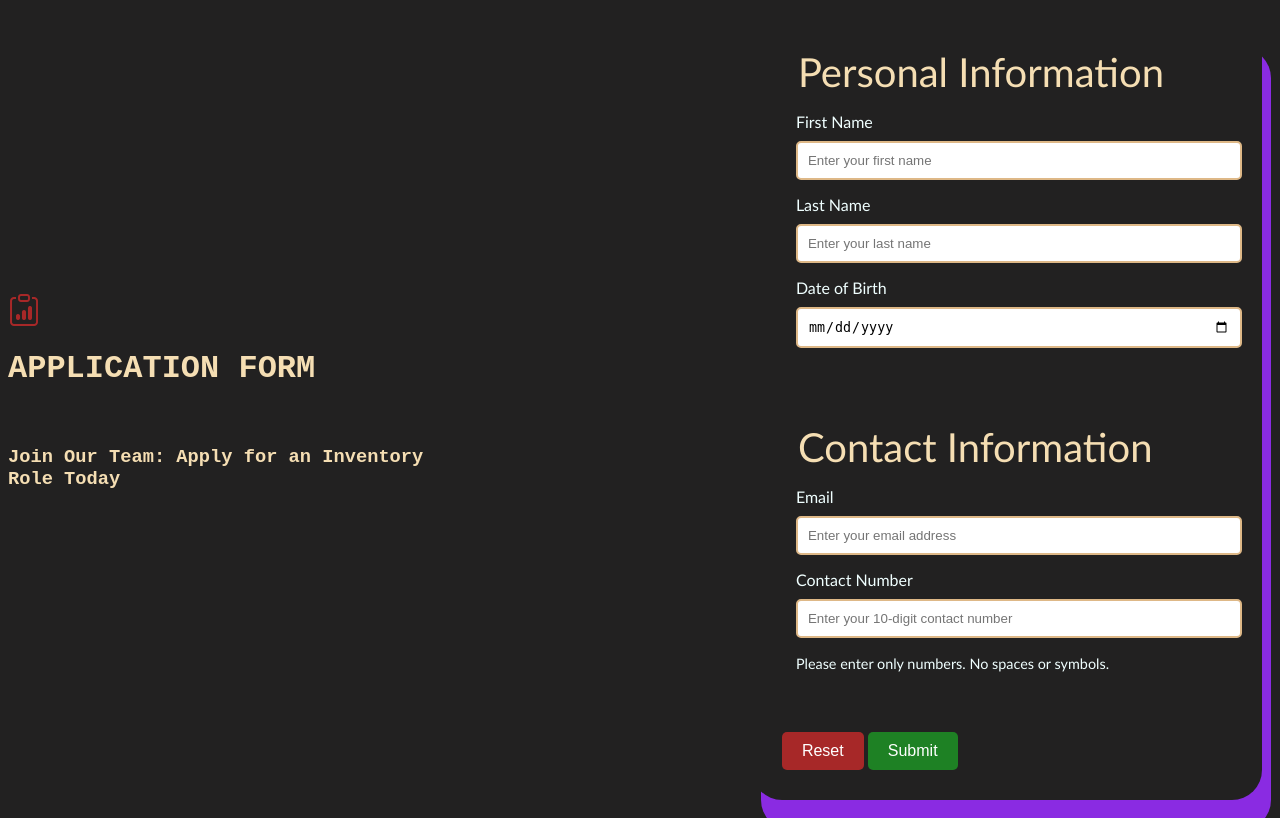
After one commit to eileenprinsla/WebTechnology, a PHP site: page /application.html in a window 1280 px wide. The commit adds this page. Run offline with PHP 8.4, Linux system fonts and the light colour scheme.

Commit message:
First commit

```diff
--- /dev/null
+++ b/application.html
@@ -0,0 +1,131 @@
+<!DOCTYPE html>
+<html lang="en">
+<head>
+    <meta charset="UTF-8">
+    <meta name="viewport" content="width=device-width, initial-scale=1.0">
+    <title>Application Form</title>
+    <link rel="stylesheet" href="https://cdnjs.cloudflare.com/ajax/libs/bootstrap-icons/1.5.0/font/bootstrap-icons.min.css">
+    <style>
+        body{
+            font-family:'Trebuchet MS', 'Lucida Sans Unicode', 'Lucida Grande', 'Lucida Sans', Arial, sans-serif;
+            background-color: #222121;
+            display: flex;
+            justify-content: center;
+            align-items: center;
+        }
+        .form-container {
+            max-width: 900px;
+            margin: 10px;
+            margin-left: 300px;
+            padding: 30px;
+            border-radius: 30px;
+            box-shadow: 9px 30px 0px blueviolet;
+
+        }
+        fieldset {
+            border: 2px;
+            border-radius: 5px;
+            margin-bottom: 50px;
+        }
+        legend {
+            font-size: 2.5em;
+            margin-bottom: 10px;
+            color: wheat;
+        }
+        label {
+            font-size: 1em;
+            margin-bottom: 10px;
+            display:block;
+            color:azure;
+        }
+        input[type="text"],
+        input[type="date"],
+        input[type="tel"],
+        input[type="email"] {
+            width: 100%;
+            padding: 10px;
+            margin-bottom: 15px;
+            border: 2px solid burlywood;
+            border-radius: 5px;
+        }
+        .reset {
+            background-color: #a72828;
+            color: white;
+            padding: 10px 20px;
+            border: none;
+            border-radius: 5px;
+            cursor: pointer;
+            font-size: 1em;
+        }
+        .reset:hover {
+            background-color: #882121a9;
+        }
+        .set {
+            background-color: #1e8124;
+            color: white;
+            padding: 10px 20px;
+            border: none;
+            border-radius: 5px;
+            cursor: pointer;
+            font-size: 1em;
+        }
+        .set:hover {
+            background-color: #218826a6;
+        }
+        .instruction {
+            font-size: 0.9em;
+            color:azure
+        }
+        h1, h3{
+            color: wheat;
+            font-family: 'Courier New', Courier, monospace;
+        }
+        i{
+            color:#a72828;
+            font-size: xx-large;
+            text-align: center;
+        }
+    </style>
+</head>
+<body>
+    <div>
+        <i class="bi bi-clipboard-data"></i><br/>
+        <h1>APPLICATION FORM </h1><br/>
+        <h3>Join Our Team: Apply for an Inventory Role Today</h3><br/>
+    </div>
+
+    <div class="form-container">
+        <form action="applysuccess.html">
+
+            <fieldset>
+                <legend>Personal Information</legend>
+
+                <label for="FName">First Name</label>
+                <input type="text" id="FName" name="first_name" placeholder="Enter your first name" required/>
+
+                <label for="LName">Last Name</label>
+                <input type="text" id="LName" name="last_name" placeholder="Enter your last name" required/>
+
+                <label for="DoB">Date of Birth</label>
+                <input type="date" id="DoB" name="dob" max="31-12-2004" min="31-12-1990" required/>
+
+
+            </fieldset>
+
+            <fieldset>
+                <legend>Contact Information</legend>
+
+                <label for="email">Email</label>
+                <input type="email" id="email" name="email" placeholder="Enter your email address" required/>
+
+                <label for="contact">Contact Number</label>
+                <input type="tel" id="contact" name="contact_number" pattern="[0-9]{10}" maxlength="10" placeholder="Enter your 10-digit contact number" required/>
+                <span class="instruction">Please enter only numbers. No spaces or symbols.</span>
+            </fieldset>
+
+            <input class="reset" type="submit" value="Reset"/>
+            <input class="set" type="submit" value="Submit"/>
+        </form>
+    </div>
+</body>
+</html>
```
Also changed, not shown: applysuccess.html (added, +74 -0 lines), home.html (+13 -2 lines), stylesForHome.css (+39 -13 lines), styles.css (line endings or trailing spaces).
